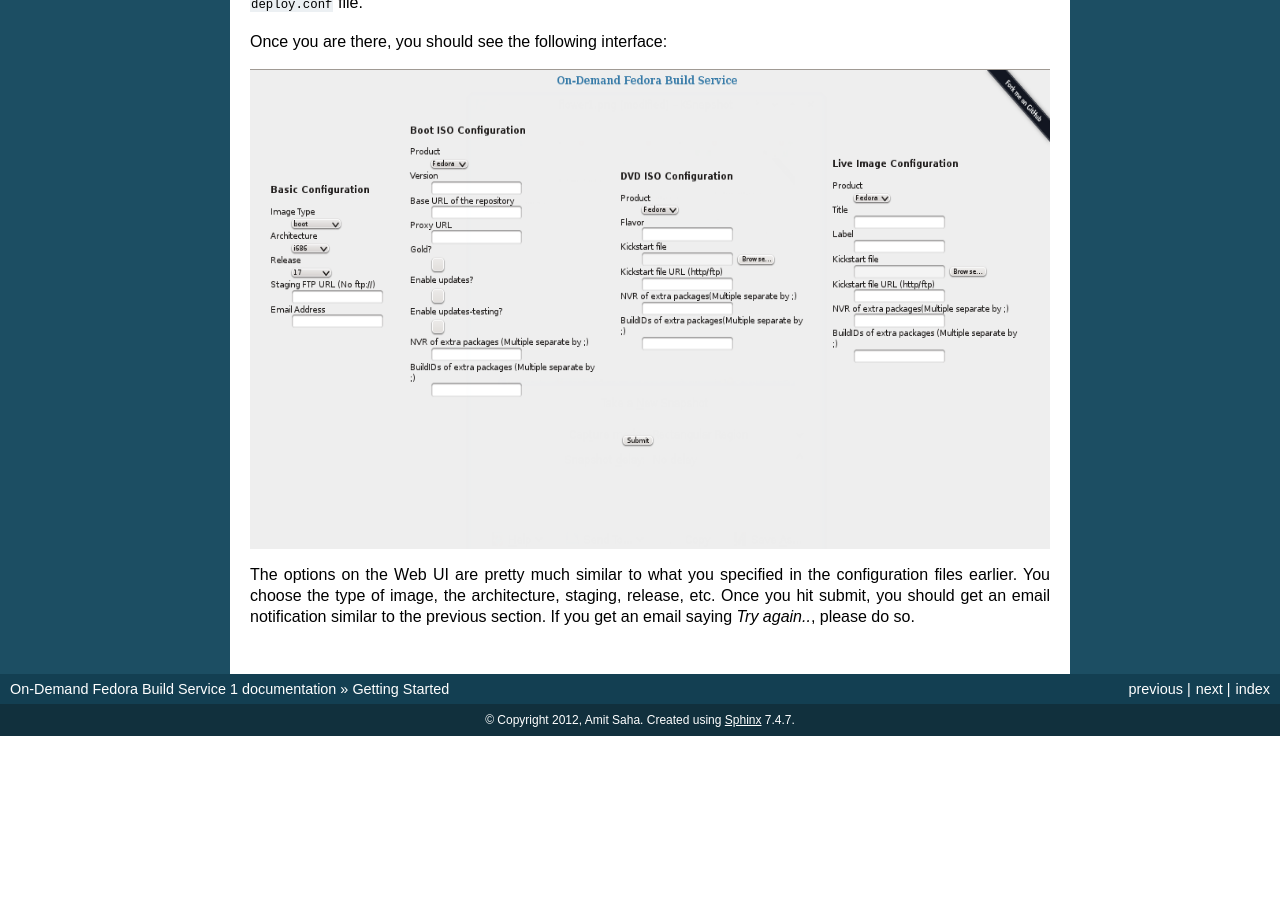
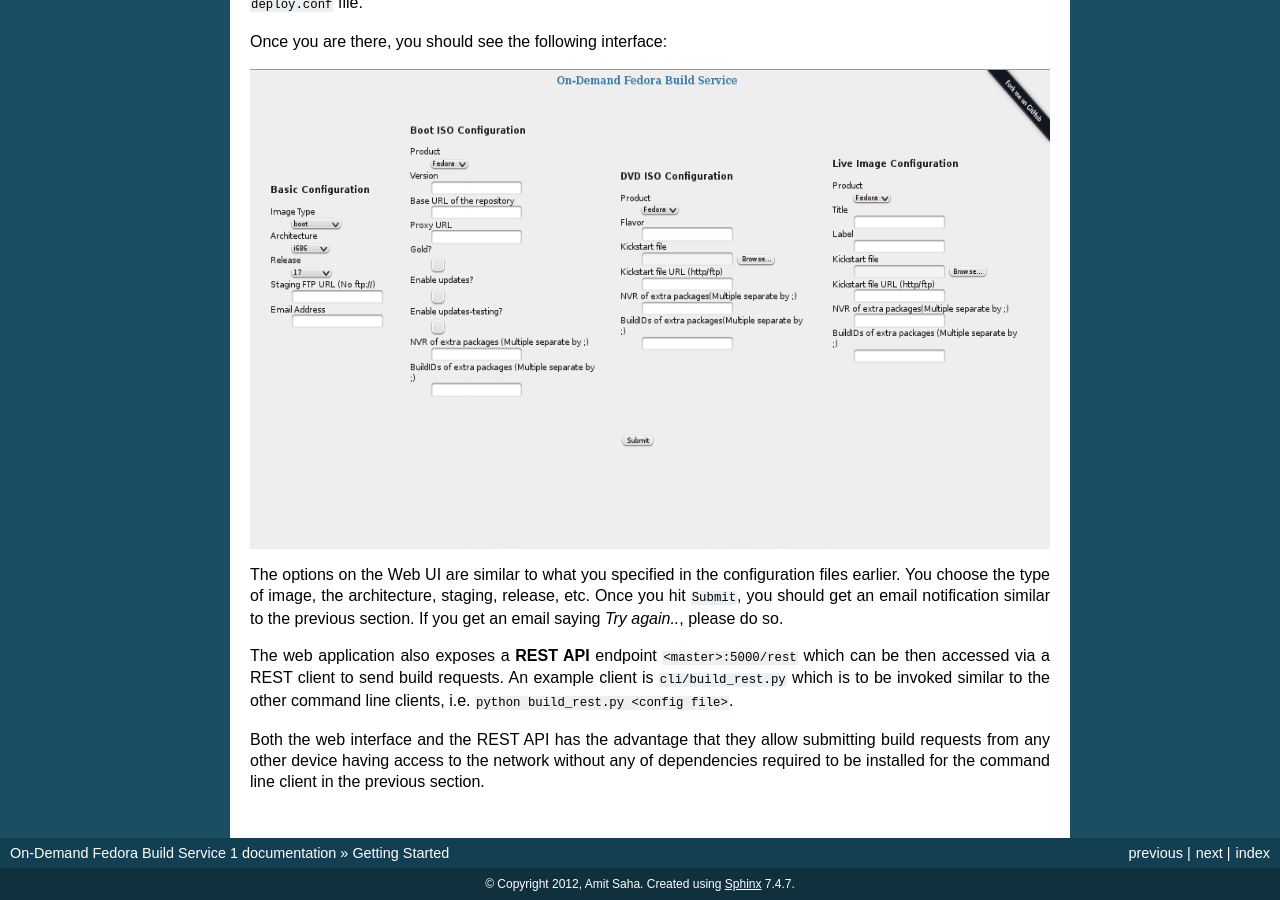
Before and after one commit to amitsaha/gsoc2012_fbs, a Sphinx documentation site: the page built from doc/HOWTO.rst, in a window 1280 px wide and 900 px high, scrolled down 6853 px. Built offline with Sphinx 7.4.7, drawn with Linux system fonts in a browser that asks for light colours; before the commit the page ends 7589 px from its top, so only the background shows below that.

Commit message:
updated doc. REST client

```diff
--- a/doc/HOWTO.rst
+++ b/doc/HOWTO.rst
@@ -439,11 +439,22 @@
    :scale: 90 %
    :align: center
 
-The options on the Web UI are pretty much similar to what you
-specified in the configuration files earlier. You choose the type of
-image, the architecture, staging, release, etc. Once you hit submit,
+The options on the Web UI are similar to what you specified in the
+configuration files earlier. You choose the type of
+image, the architecture, staging, release, etc. Once you hit ``Submit``,
 you should get an email notification similar to the previous
 section. If you get an email saying *Try again..*, please do so.
 
+The web application also exposes a **REST API** endpoint
+``<master>:5000/rest`` which can be then accessed via a REST client to
+send build requests. An example client is ``cli/build_rest.py`` which
+is to be invoked similar to the other command line clients,
+i.e. ``python build_rest.py <config file>``.
+
+Both the web interface and the REST API has the advantage that they
+allow submitting build requests from any other device having access to
+the network without any of dependencies required to be installed for
+the command line client in the previous section.
 
 .. _flower: https://github.com/mher/flower
+.. _internals: internals.html
```
Also changed, not shown: 1 other file.
